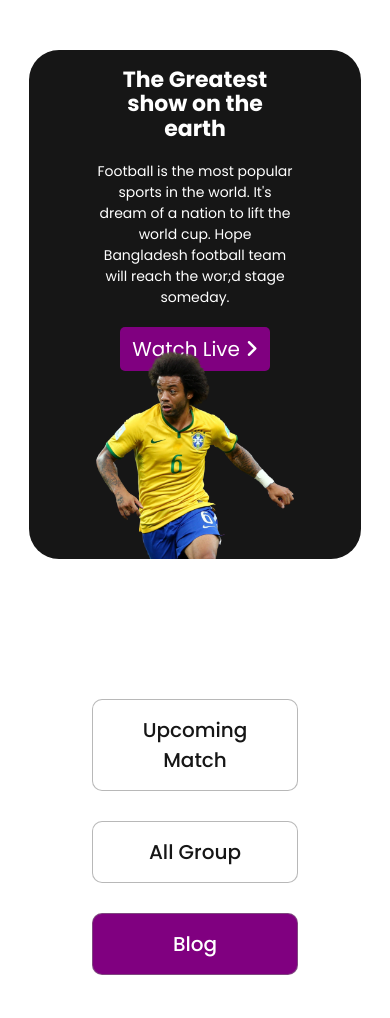
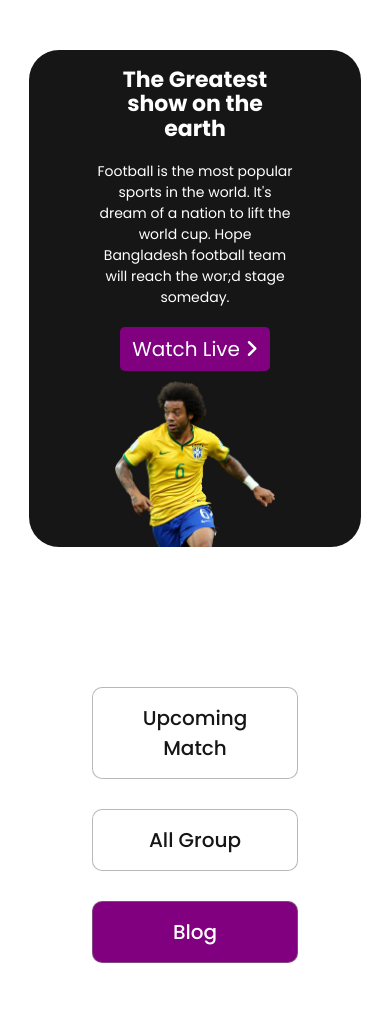
Before and after one commit to rashedul-hridoy/assignment_2, a plain HTML site: page index.html in a window 390 px wide. Shown: the top 1018 px of the page. Drawn offline with Linux system fonts and the light colour scheme.

Commit message:
Edited mobile view.

```diff
--- a/styles/style.css
+++ b/styles/style.css
@@ -272,7 +272,7 @@ Common  Styles
 
          }
          .title-area-width{
-            height: 300px;
+            height: 330px;
          }
          .top-banner .title-area-width h1{
             font-size: 22px;
@@ -285,7 +285,7 @@ Common  Styles
          }
 
          .half-width img{
-            width: 100%;
+            width: 80%;
 
          }
          .watch-live-btn{
```
